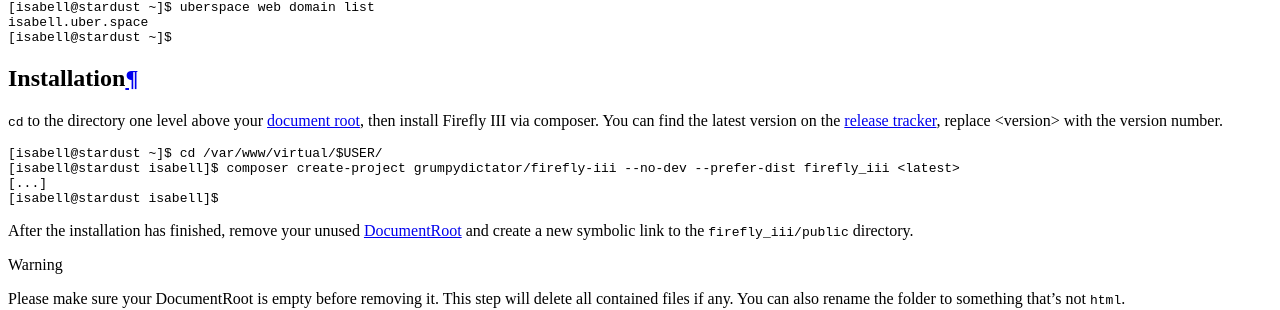
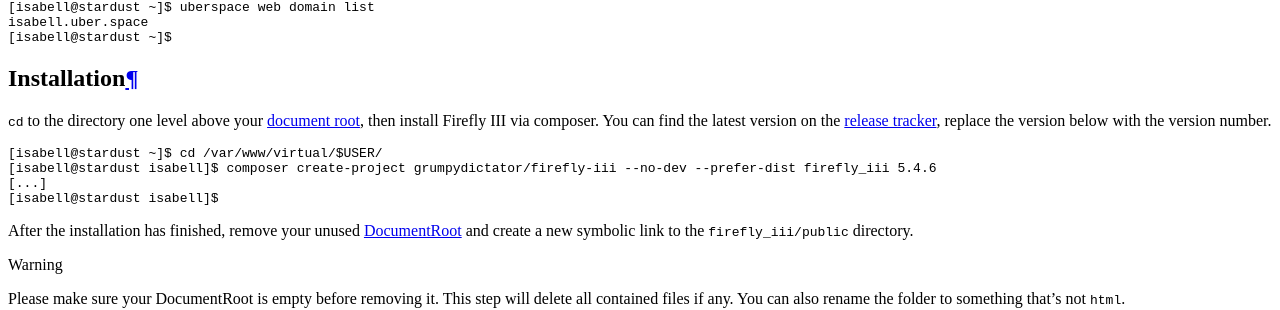
Before and after one commit to Uberspace/lab, a Sphinx documentation site: the page built from source/guide_firefly-iii.rst, in a window 1280 px wide and 900 px high, scrolled down 4523 px. Shown: the part 148-458 px from the top of the window. Built offline with Sphinx 7.4.7 and the Read the Docs theme 2.0.0, drawn with Linux system fonts in a browser that asks for light colours.

Commit message:
[firefly-iii] add concrete version to example

```diff
--- a/source/guide_firefly-iii.rst
+++ b/source/guide_firefly-iii.rst
@@ -44,13 +44,13 @@
 Installation
 ============
 
-``cd`` to the directory one level above your :manual:`document root <web-documentroot>`, then install Firefly III via composer. You can find the latest version on the `release tracker`_, replace <version> with the version number.
+``cd`` to the directory one level above your :manual:`document root <web-documentroot>`, then install Firefly III via composer. You can find the latest version on the `release tracker`_, replace the version below with the version number.
 
 .. code-block:: console
  :emphasize-lines: 1
 
  [isabell@stardust ~]$ cd /var/www/virtual/$USER/
- [isabell@stardust isabell]$ composer create-project grumpydictator/firefly-iii --no-dev --prefer-dist firefly_iii <latest>
+ [isabell@stardust isabell]$ composer create-project grumpydictator/firefly-iii --no-dev --prefer-dist firefly_iii 5.4.6
  [...]
  [isabell@stardust isabell]$
 
```
